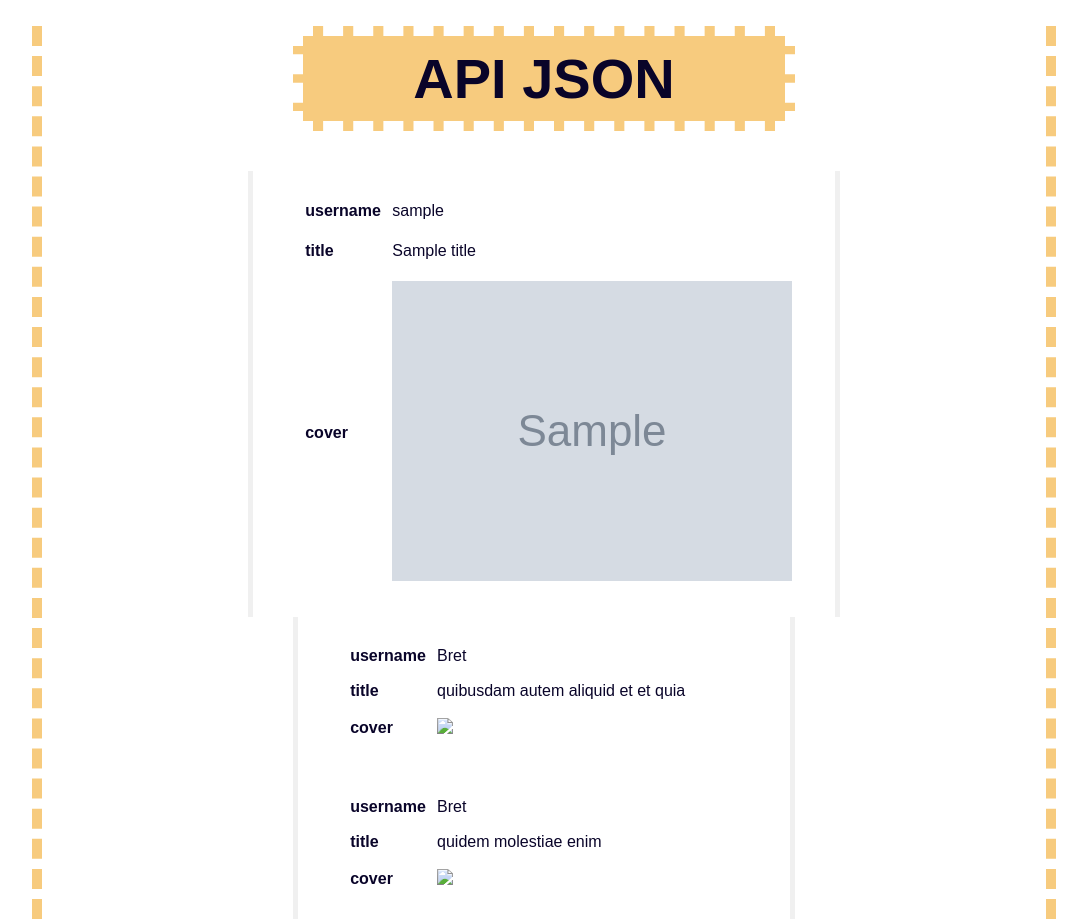
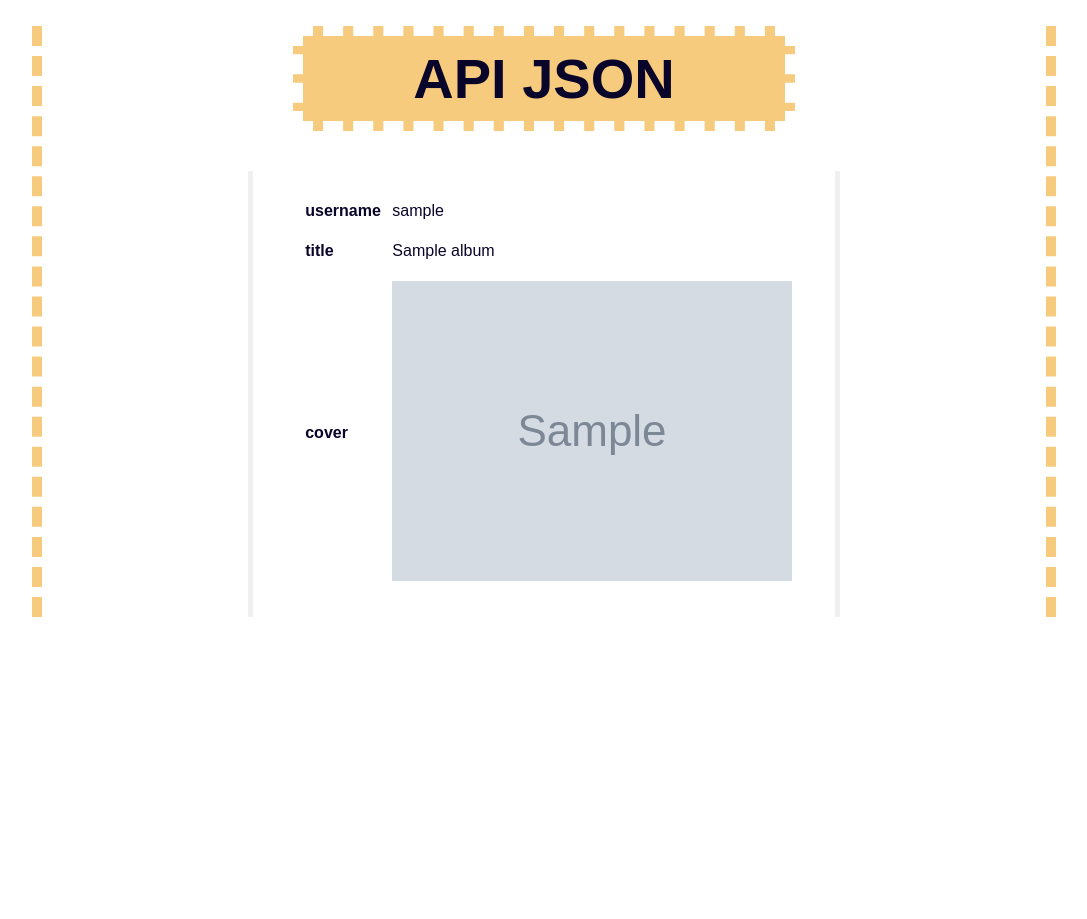
Before and after one commit to wiziix/TiOK, a Flask app: template templates/albums.html in a window 1280 px wide. Shown: the whole page, without its empty margins (96-1183 px from the left). After the commit the page ends 617 px from the top, so only its background shows below. Run offline with Flask 3, Linux system fonts and the light colour scheme; the template is opened without the code that fills it: most values are stand-ins (such as "Sample title", 1, 10 or a date in 2020); grey boxes marked "Sample" are stand-in pictures; parts of the project's set-up code (start-up, migrations or seed data) failed here and were passed over; some libraries are stand-ins or nearby versions.

Commit message:
completed albums page, usernames, album titles and covers are now displayed

```diff
--- a/main.py
+++ b/main.py
@@ -1,16 +1,23 @@
 import requests
-from flask import Flask
-from flask import render_template, request
+from flask import Flask, render_template, request
 import json
 
-response = requests.get("https://jsonplaceholder.typicode.com/albums/1")
-
 users = requests.get("https://jsonplaceholder.typicode.com/users")
-
 user = json.loads(users.content)
 
+res = requests.get("https://jsonplaceholder.typicode.com/photos/")
+photos = json.loads(res.content)
+
+#album thumbnails dictionary
+#where keys are albumIDs
+#and values are thumbnail URLs
+thumbnails = {}
+
+for i in range(0,len(photos), 50):
+    thumbnails[photos[i]['albumId']] = photos[i]['thumbnailUrl']
+
 #usernames dictionary
-#keys are userIDs
+#where keys are userIDs
 #values are usernames
 usernames = {}
 
@@ -27,8 +34,11 @@ def hello_world():
     return render_template('home_page.html')
 @app.route("/albums", methods=['GET'])
 def Albums():
-    response = requests.get("https://jsonplaceholder.typicode.com/albums/1")
-    y = json.loads(response.content)
+    response = requests.get("https://jsonplaceholder.typicode.com/albums/")
+    album_content  = json.loads(response.content)
 
-    return render_template('albums.html', username = usernames[int(y['userId'])],
-                           title = y['title'])
+
+    return render_template('albums.html',
+                           albums = album_content,
+                           username = usernames,
+                           cover = thumbnails)
--- a/templates/albums.html
+++ b/templates/albums.html
@@ -6,58 +6,28 @@
     <title>Albums</title>
 </head>
 <body>
+{% set users = username -%}
+{% set image = cover -%}
 <h1>API JSON</h1>
 
+{% for album in albums %}
 <table>
     <tbody>
     <tr>
         <th>username</th>
-        <td>{{username}}</td>
+        <td>{{users[album['userId']]}}</td>
     </tr>
     <tr>
         <th>title</th>
-        <td>{{title}}</td>
+        <td>{{album['title']}}</td>
     </tr>
     <tr>
         <th>cover</th>
-        <td><img src= {{image}}></td>
+        <td><img src= {{cover[album['userId']]}}></td>
     </tr>
     </tbody>
 </table>
-
-<table>
-    <tbody>
-    <tr>
-        <th>username</th>
-        <td>Bret</td>
-    </tr>
-    <tr>
-        <th>title</th>
-        <td>quibusdam autem aliquid et et quia</td>
-    </tr>
-    <tr>
-        <th>cover</th>
-        <td><img src="https://via.placeholder.com/150/afc5c2"></td>
-    </tr>
-    </tbody>
-</table>
-
-<table>
-    <tbody>
-    <tr>
-        <th>username</th>
-        <td>Bret</td>
-    </tr>
-    <tr>
-        <th>title</th>
-        <td>quidem molestiae enim</td>
-    </tr>
-    <tr>
-        <th>cover</th>
-        <td><img src="https://via.placeholder.com/150/92c952"></td>
-    </tr>
-    </tbody>
-</table>
+{% endfor %}
 
 </body>
 </html>
```
